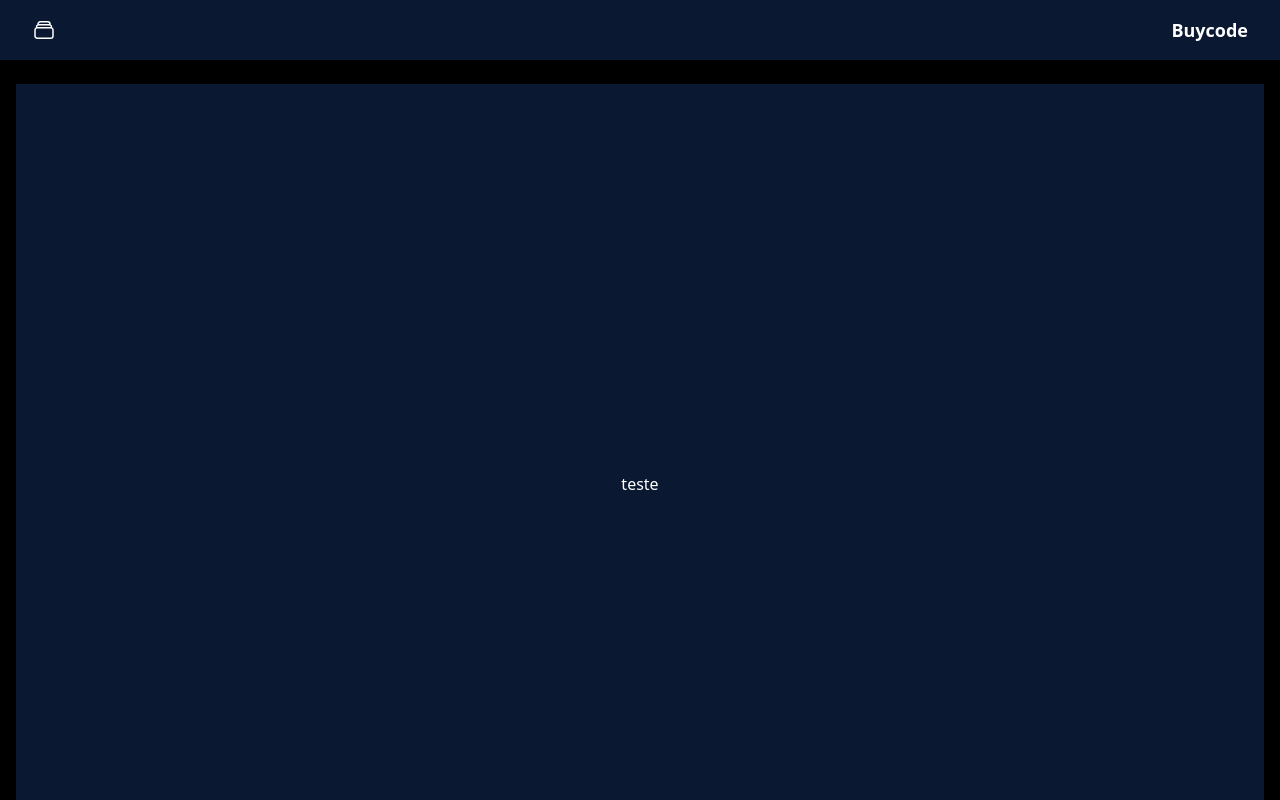
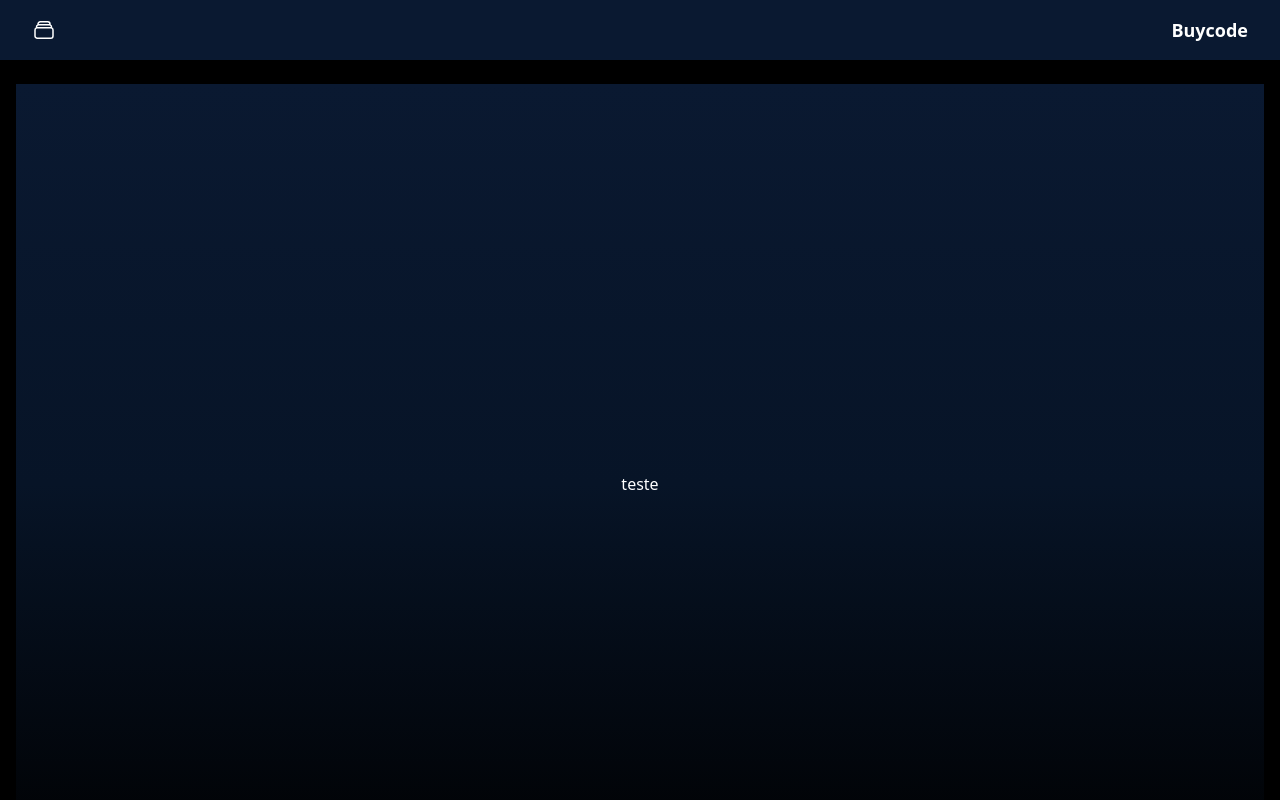
Before and after one commit to Kennedy-Miyake/Fabrica-de-Codigo-P-III, a Vue app in the folder frontend/Barcode/: page / in a window 1280 px wide. Shown: the top 800 px of the page. Built offline with nearby package versions, Linux system fonts and the light colour scheme.

Commit message:
style: apply gradient background and flex layout

```diff
--- a/frontend/Barcode/src/views/HomeView.vue
+++ b/frontend/Barcode/src/views/HomeView.vue
@@ -4,7 +4,7 @@
 
 <template>
 
-  <section class="min-h-screen flex items-center justify-center bg-[#0a1931] text-white">
+  <section class="min-h-screen flex items-center justify-center bg-gradient-to-b from-[#0a1931] via-[#071427] to-black text-white px-6">
     <h1>teste</h1>
   </section>
 </template>
```
